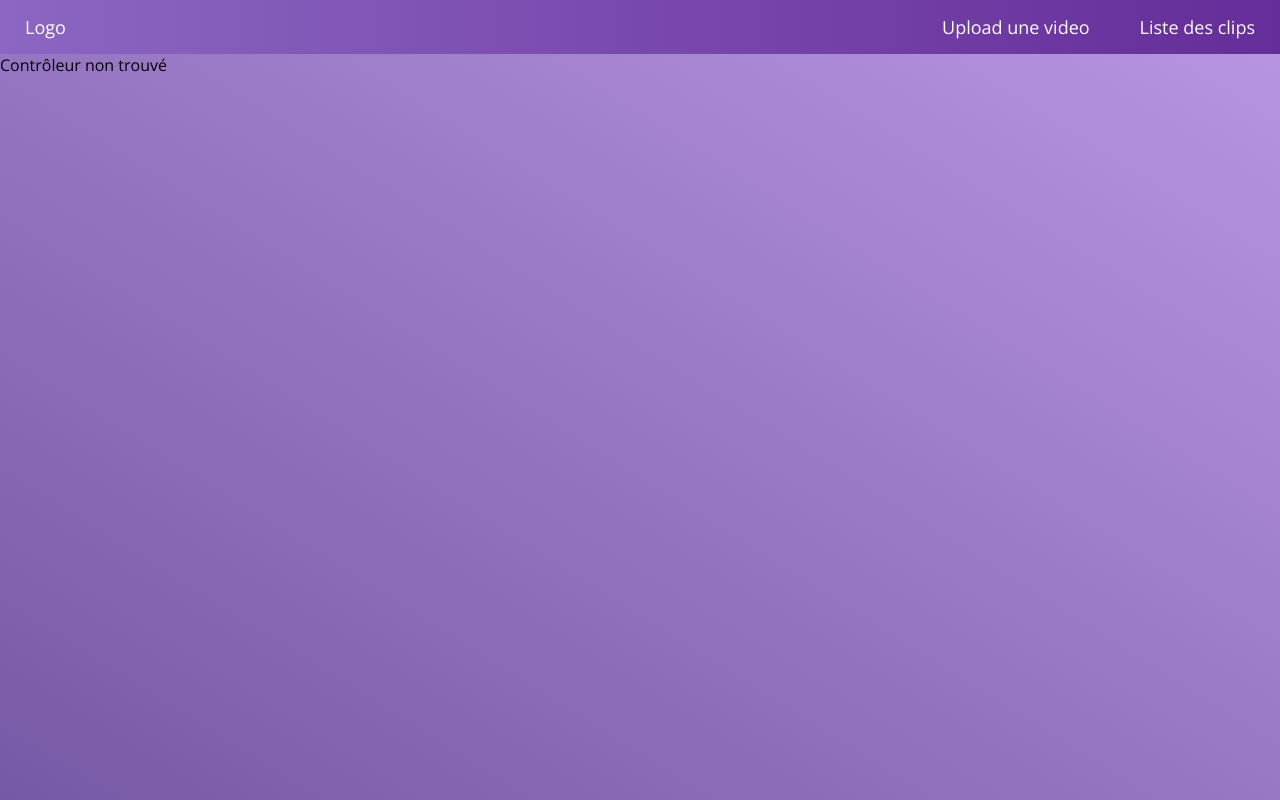
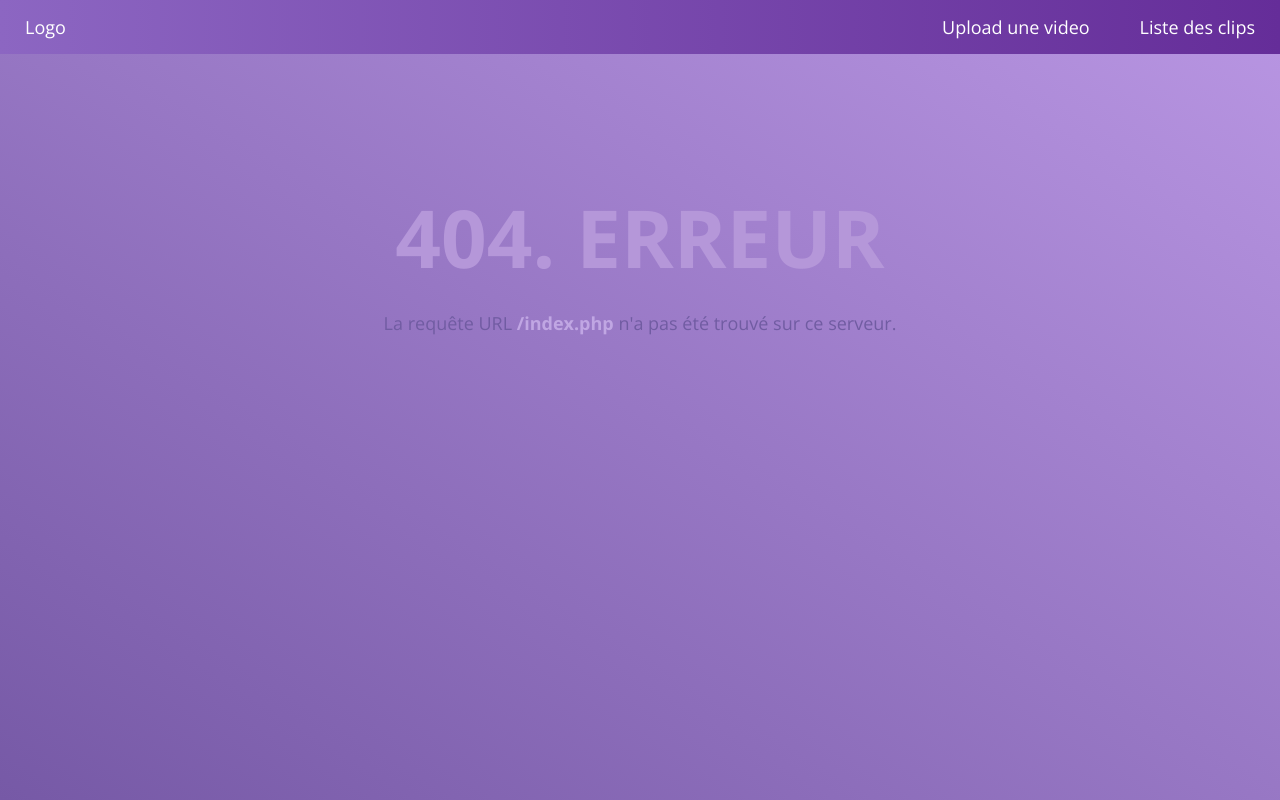
Before and after one commit to mxmchr/ClipMaker, a PHP site: page /index.php in a window 1280 px wide. Run offline with PHP 8.4, Linux system fonts and the light colour scheme; some web fonts are replaced.

Commit message:
new call

```diff
--- a/app/Models/UploadModel.php
+++ b/app/Models/UploadModel.php
@@ -1,13 +1,15 @@
 <?php
 
 namespace Clipmaker\Models;
+use Clipmaker\Config;
+use PDOException;
 class UploadModel
 {
     private $db;
 
     public function __construct()
     {
-        $this->db = (new Database())->connect();
+        $this->db = (new Config())->connect();
     }
 
     public function addVideoToDatabase($videoTitle, $videoFilePath, $videoDescription)
--- a/app/Router.php
+++ b/app/Router.php
@@ -16,7 +16,6 @@ $param = (isset($segments[2]) && !empty($segments[2])) ? $segments[2] : null;
 // Vérifier si le fichier du contrôleur existe
 $controller_file = "./app/Controllers/{$controller}.php";
 if (file_exists($controller_file)) {
-    //require_once $controller_file;
 
     // Instancier le contrôleur
     $fqn=NAMESPACE_CONTROLLER . $controller;
@@ -28,9 +27,9 @@ if (file_exists($controller_file)) {
         $controller_instance->$action($param);
     } else {
         // Gérer l'action non trouvée (par exemple, afficher une erreur 404)
-        echo "Action non trouvée";
+        require_once './app/templates/404.php';
     }
 } else {
     // Gérer le contrôleur non trouvé (par exemple, afficher une erreur 404)
-    echo "Contrôleur non trouvé";
+    require_once './app/templates/404.php';
 }
--- a/app/Views/VideoView.php
+++ b/app/Views/VideoView.php
@@ -14,11 +14,11 @@
         <form action="/Video/clip" method="post" class="form__clip">
             <div class="">
                 <label class="label__clip" for="begin">Début du clip</label>
-                <input class="input__clip" name="clipStart" placeholder="00.0 s" type="number" min="0" max="<?php echo $duration?>" step="0.1"/>
+                <input class="input__clip" name="clipStart" placeholder="00.0 s" type="number" min="0" max="100" step="0.1"/>
             </div>
             <div class="">
                 <label for="end">Fin du clip</label>
-                <input class="input__clip" name="clipStop" placeholder="00.0 s" type="number" min="0" max="<?php echo $duration?>" step="0.1"/>
+                <input class="input__clip" name="clipStop" placeholder="00.0 s" type="number" min="0" max="100<?php /*echo $duration*/?>" step="0.1"/>
             </div>
             <div class="">
                 <label class="label__clip" for="screenshot">Capture</label>
--- /dev/null
+++ b/app/templates/404.php
@@ -0,0 +1,19 @@
+<!--Page 404-->
+
+<p class="p__codeErreur">
+    404. Erreur
+</p>
+<p class="p__messageErreur">
+    La requête URL
+    <span class="span__urlErreur">
+        <?php
+        /*récupération des segments de l'url pour l'afficher à l'utilisateur'*/
+        $response = "/" . $segments[0];
+        if (!empty($segments[1])) {
+            $response = $response . "/" . $segments[1];
+        }
+        echo $response;
+        ?>
+    </span>
+    n'a pas été trouvé sur ce serveur.
+</p>
--- a/index.php
+++ b/index.php
@@ -1,17 +1,23 @@
 <?php
 
+//appel de l'autoload pour l'utilisation des packages composer
 require './vendor/autoload.php';
 
+//définition de la constante ABSPATH qui sera utiilisé comme chamin relatif par défaut avec '/'
 if (!defined('ABSPATH')) {
     define('ABSPATH', __DIR__ . '/');
 }
 
+//définition de la constante utilisé pour appeler les fonctions dont le nom est stoqué dans une variable
 if (!defined('NAMESPACE_CONTROLLER')) {
     define('NAMESPACE_CONTROLLER', 'Clipmaker\\Controllers\\');
 }
 
+//appel du html commun à toutes les pages
 include './app/templates/header.php';
 
+//Permet le routage des URL
 require_once './app/Router.php';
 
+//appel du html commun à toutes les pages
 include './app/templates/footer.php';
--- a/public/css/style.css
+++ b/public/css/style.css
@@ -1,3 +1,25 @@
+.p__codeErreur {
+    font-size: 5em;
+    font-weight: 600;
+    color: #b597d9;
+    text-align: center;
+    margin-top: 10%;
+    text-transform: uppercase;
+}
+
+.p__messageErreur {
+    font-size: 18px;
+    font-weight: 500;
+    margin: 20px;
+    text-align: center;
+    color: #715ca2;
+}
+
+.span__urlErreur {
+    color: #c0a6e3;
+    font-weight: bold;
+}
+
 body {
     font-family: 'Open Sans', sans-serif;
 }
@@ -64,7 +86,6 @@ body::-ms-scrollbar-track {
     line-height: 2em;
     text-align: center;
     color: #715ca2;
-
 }
 
 .p__home:hover {
```
Also changed, not shown: app/Controllers/UploadController.php (+24 -6 lines), app/Controllers/VideoController.php (+11 -6 lines).
